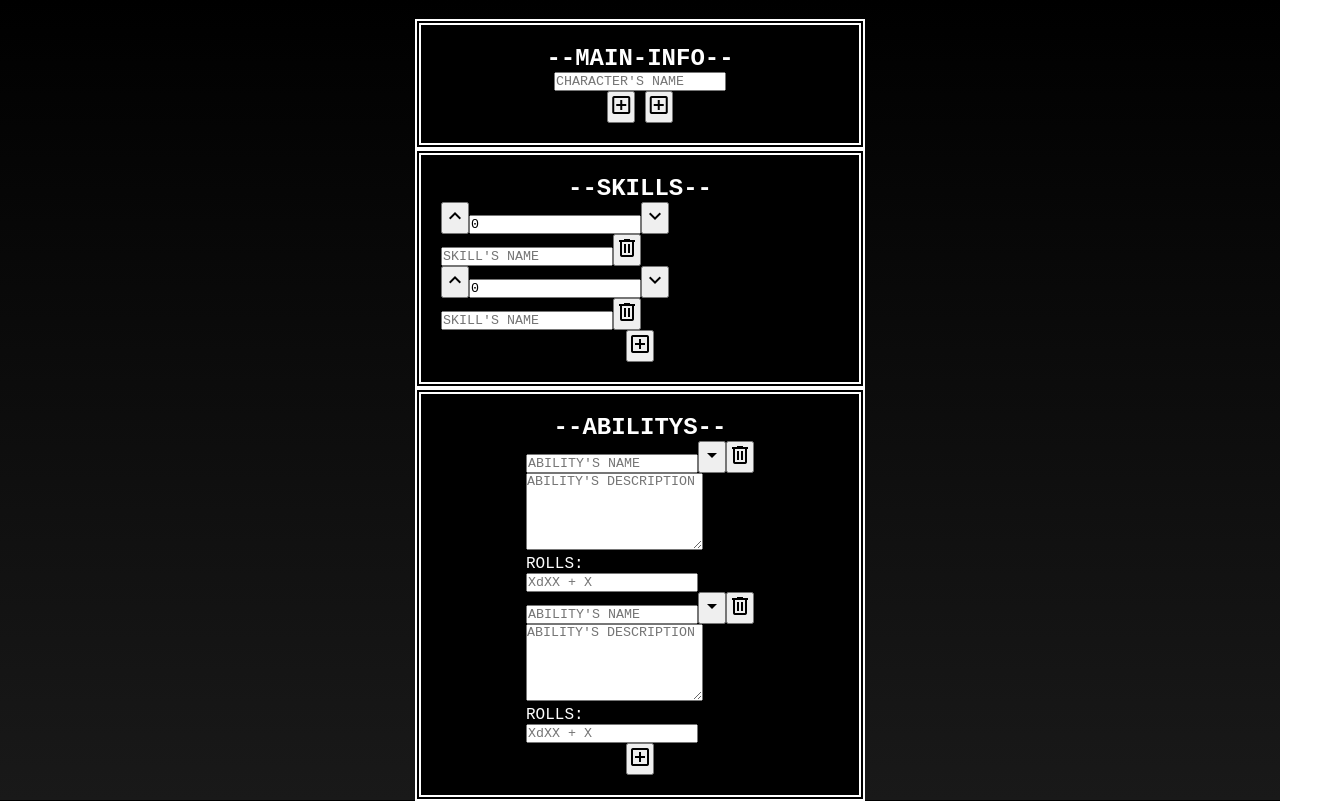
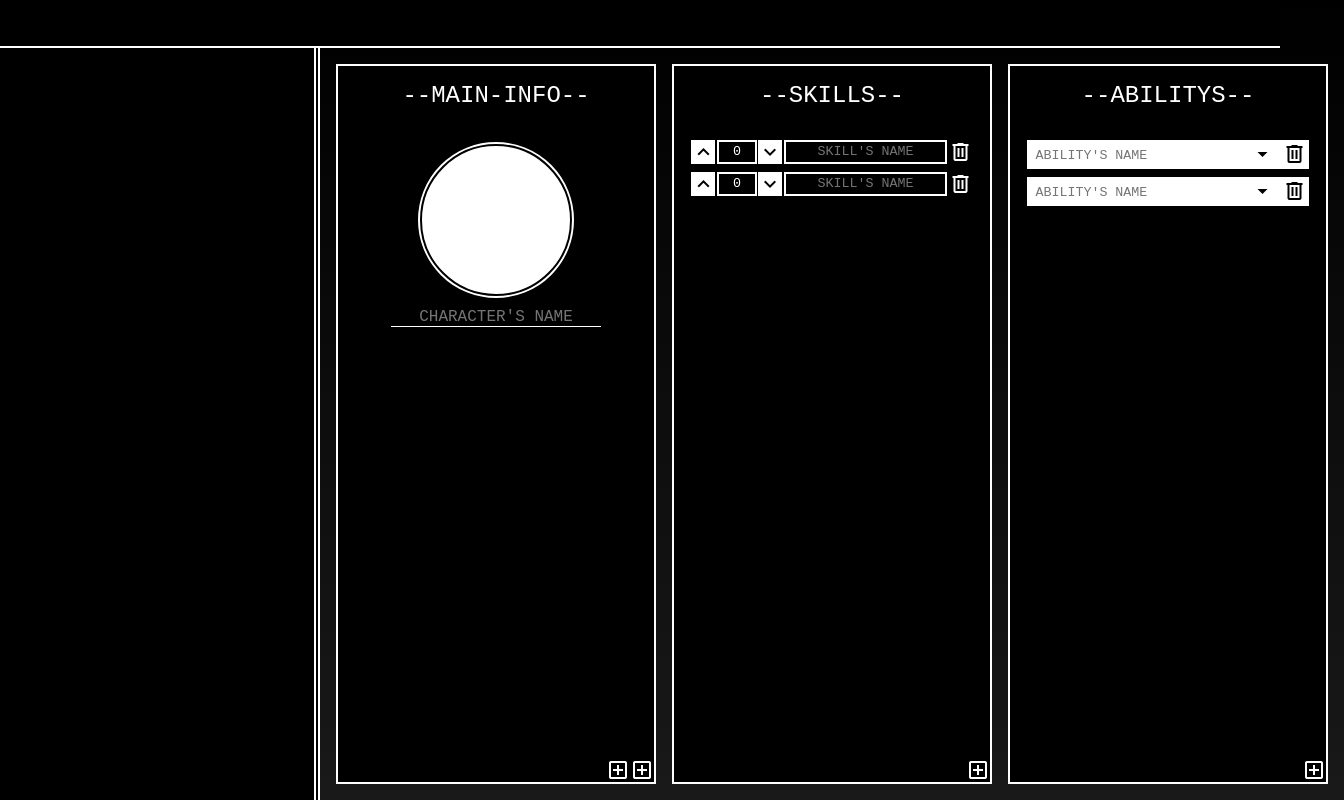
Before and after one commit to PedroVilelaPera/PorTable, a website: page public/main.html in a window 1280 px wide. Shown: the whole page, 1344 px wide, since content can reach past the window. Drawn offline with nearby package versions, Linux system fonts and the light colour scheme.

```diff
--- a/public/config/config.js
+++ b/public/config/config.js
@@ -1,4 +1,4 @@
-export const BASE_URL = process.env.PORT || 'http://localhost:5000';
+export const BASE_URL = 'http://localhost:5000';
 
 export const firebaseConfig = {
     apiKey: "AIzaSyB8UiFpU275k8rsf048vwX3-Ij-HmuT_68",
--- a/public/css/main_style.css
+++ b/public/css/main_style.css
@@ -5,137 +5,249 @@
     font-family: 'Courier New', Courier, monospace;
 }
 
+::-webkit-scrollbar {
+    width: .5vh;
+    height: .5vh;
+}
+
+::-webkit-scrollbar-track {
+    background: black;
+}
+
+::-webkit-scrollbar-thumb {
+    background-color: white;
+}
+
+input[type=number]::-webkit-inner-spin-button,
+input[type=number]::-webkit-outer-spin-button {
+    -webkit-appearance: none;
+    margin: 0;
+}
+
 body {
     width: 100vw;
-    height: 100vh;
-
+    min-height: 100vh;
+    color: white;
+    background-image: linear-gradient(black, rgb(25, 25, 25));
     display: flex;
     flex-direction: column;
-    color: white;
-    background-image: linear-gradient(black, rgb(25, 25, 25));
+    padding-top: max(2rem, 6vh);
+}
+
+header {
+    width: 100%;
+    min-height: 2rem;
+    height: 6vh;
+    background-color: black;
+    border-bottom: .125rem solid white;
+    position: fixed;
+    top: 0;
+    left: 0;
+    z-index: 1000;
 }
 
 main {
-    width: 100vw;
-    height: 100vh;
-
+    width: 100%;
+    height: 100%;
+    flex: 1;
     display: flex;
-    justify-content: center;
-    align-items: center;
-    flex-direction: column;
-    gap: 20px;
 }
 
-section {
-    width: 450px;
-    height: auto;
-
-    display: flex;
-    align-items: center;
-    flex-direction: column;
-
-    padding: 20px;
-
-    border: 6px double white;
-
+.side-bar {
+    min-width: 20rem;
+    border-right: 0.375rem double white;
     background-color: black;
 }
 
-#logo{
-    width: 400px;
-    height: auto;
-
-    margin: 20px 0;
+.sections-conteiner {
+    flex: 1;
+    display: flex;
+    flex-direction: row;
+    align-items: center;
+    justify-content: center;
+    gap: 1rem;
+    padding: 1rem;
 }
 
-section > form{
-    width: 80%;
-
+.character-sheet-sect {
+    min-height: 30rem;
+    height: 100%;
+    min-width: 20rem;
+    flex: 1;
+    border: 2px solid white;
+    background-color: black;
     display: flex;
-    justify-content: center;
     flex-direction: column;
+    align-items: center;
+    justify-content: space-between;
 }
 
-.title {
-    font-size: 20px;
-    font-weight: lighter;
-    margin: 10px 0px;
+.sect-content-conteiner {
+    min-height: 20rem;
+    height: calc(100vh - max(2rem, 6vh) - max(1.2rem, 3vh) - 7.75rem );
+    width: 90%;
+    overflow: auto;
+    display: flex;
+    flex-direction: column;
+    gap: .5rem;
+    padding: 0rem .1rem;
 }
 
-form > input{
-    all: unset;
-
-    margin-bottom: 10px;
-    padding: 5px;
-
-    border: 2px solid white;
-
-    background-color: black;
+.sect-footer {
+    align-self: flex-end;
+    justify-self: flex-end;
+    display: flex;
 }
 
-form > button{
-    all: unset;
-
-    margin: 20px 0;
-    padding: 10px;
-
-    border: 2px solid white;
-    text-align: center;
-    cursor: pointer;
-
-    font-size: 20px;
-    font-weight: bold;
-
-    background-color: black;
+.sect-title {
+    font-weight: lighter;
+    font-size: max(1.2rem, 3vh);
+    margin: 1rem 0rem;
 }
 
-a{
-    font-size: 20px;
-    font-weight: lighter;
-
-    margin: 20px 0;
-
-    color: white;
-    text-decoration: none;
+.bnt {
+    outline: none;
+    display: flex;
+    align-items: center;
+    justify-content: center;
+    border: none;
+    cursor: pointer;
 }
 
-/* Animations */
-
-section, #logo, #p_sign{
-    opacity: 0;
-    transform: translateY(2rem);
-
-    animation-name: appear;
-    animation-duration: 0.7s;
-    animation-fill-mode: forwards;
+.white-black {
+    background-color: white;
+    color: black;
 }
 
-@keyframes appear{
-    100%{
-        opacity: 1;
-        transform: translateY(0);
-    }
+.black-white {
+    background-color: black;
+    color: white;
 }
 
-form > button{
-    transition: 0.2s;
+/*---------------------------ABILITYS---------------------------*/
+
+.ability {
+    border: 2px solid white;
 }
 
-form > button:hover{
-    transform: translateY(-4px);
-    box-shadow: 0 4px 0px 0 white;
+.ability-header {
+    background-color: white;
+    color: black;
+    display: flex;
+    gap: .5rem;
+    align-items: start;
 }
 
-form > button:active{
-    transform: translateY(0);
-    box-shadow: none;
+.ability-footer {
+    display: flex;
 }
 
-a{
-    transition: 0.2s;
+.ability .ability-toggle, .down-bnt {
+    transform: rotate(180deg);
 }
 
-a:hover{
-    transform: translateY(-4px);
-    box-shadow: 0 2px 0px 0 white;
+.ability.collapsed .ability-toggle {
+    transform: rotate(0deg);
 }
+
+.ability.collapsed .ability-desc,
+.ability.collapsed .ability-footer {
+    display: none;
+}
+
+.ability.collapsed .ability-name {
+    border-bottom: 0px solid white;
+}
+
+.ability-name {
+    width: 100%;
+    margin: .25rem 0px;
+    border: 2px solid white;
+    outline: none;
+    margin-left: .25rem;
+}
+
+.ability-footer {
+    display: flex;
+    align-items: center;
+    padding: 0px .35rem;
+}
+
+.ability-roll {
+    background-color: black;
+    width: 100%;
+    margin: .25rem 0px .2rem 0px ;
+    border: 2px solid black;
+    color: white;
+    outline: none;
+    margin-left: .25rem;
+}
+
+.ability-desc {
+    width: 100%;
+    background-color: black;
+    color: white;
+    border: none;
+    padding: .35rem;
+    resize:none;
+    outline: none;
+    margin-bottom: -.325rem;
+}
+
+.ability-footer p {
+    font-size: .8rem;
+}
+
+/*---------------------------LABELEDVALUE---------------------------*/
+
+.labeled-value {
+    width: 100%;
+    display: flex;
+    gap: .1rem;
+    align-items: center;
+}
+
+.labeled-value.textarea {
+    background-color: black;
+    height: 100%;
+    outline: none;
+    border: 2px solid white;
+    color: white;
+    padding: 0rem .5rem;
+    text-align: center;
+    width: 100;
+}
+
+.labeled-value.textarea.value {
+    width: 20%;
+}
+
+/*---------------------------MAIN---------------------------*/
+
+#main-info-conteiner {
+    display: flex;
+    flex-direction: column;
+    align-items: center;
+    gap: .5rem;
+}
+
+.sect-main-character-pic {
+    border-radius: 100%;
+    background-color: white;
+    min-width: 10rem;
+    max-width: 10rem;
+    min-height: 10rem;
+    max-height: 10rem;
+    border: 0.375rem double black;
+}
+
+.sect-main-character-name-input {
+    font-size: 1rem;
+    width: 75%;
+    outline: none;
+    border: none;
+    border-bottom: .0625rem solid white;
+    background-color: black;
+    color: white;
+    text-align: center;
+}
--- a/public/js/controller/login_controller.js
+++ b/public/js/controller/login_controller.js
@@ -1,4 +1,4 @@
-import { initAuth, login } from '../services/auth_service.js';
+import { initAuth, login } from '../services/auth.service.js';
 
 document.addEventListener('DOMContentLoaded', () => {
     const loginForm = document.getElementById('loginForm');
--- a/public/js/services/auth.service.js
+++ b/public/js/services/auth.service.js
@@ -1,4 +1,4 @@
-import { firebaseConfig } from '../config/config.js';
+import { firebaseConfig } from '../../config/config.js';
 
 let auth = null;
 let idToken = null;
```
